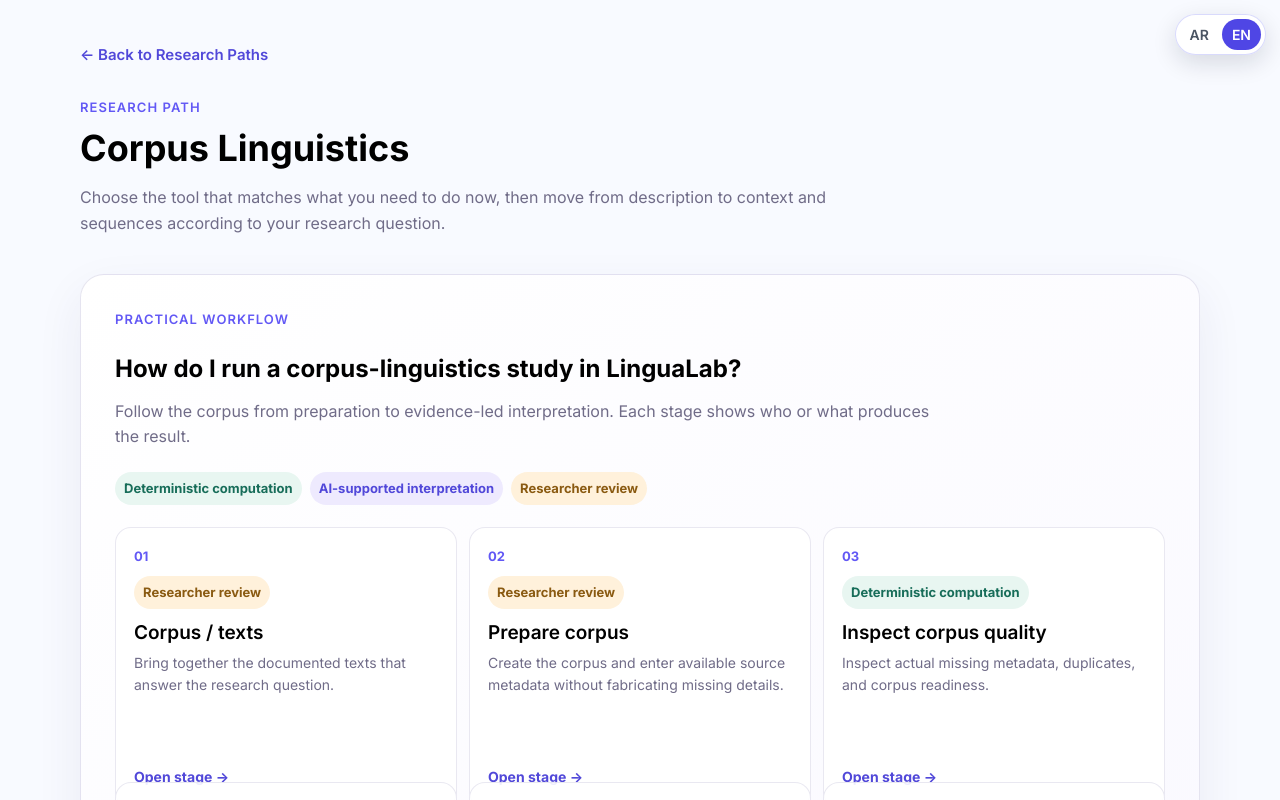
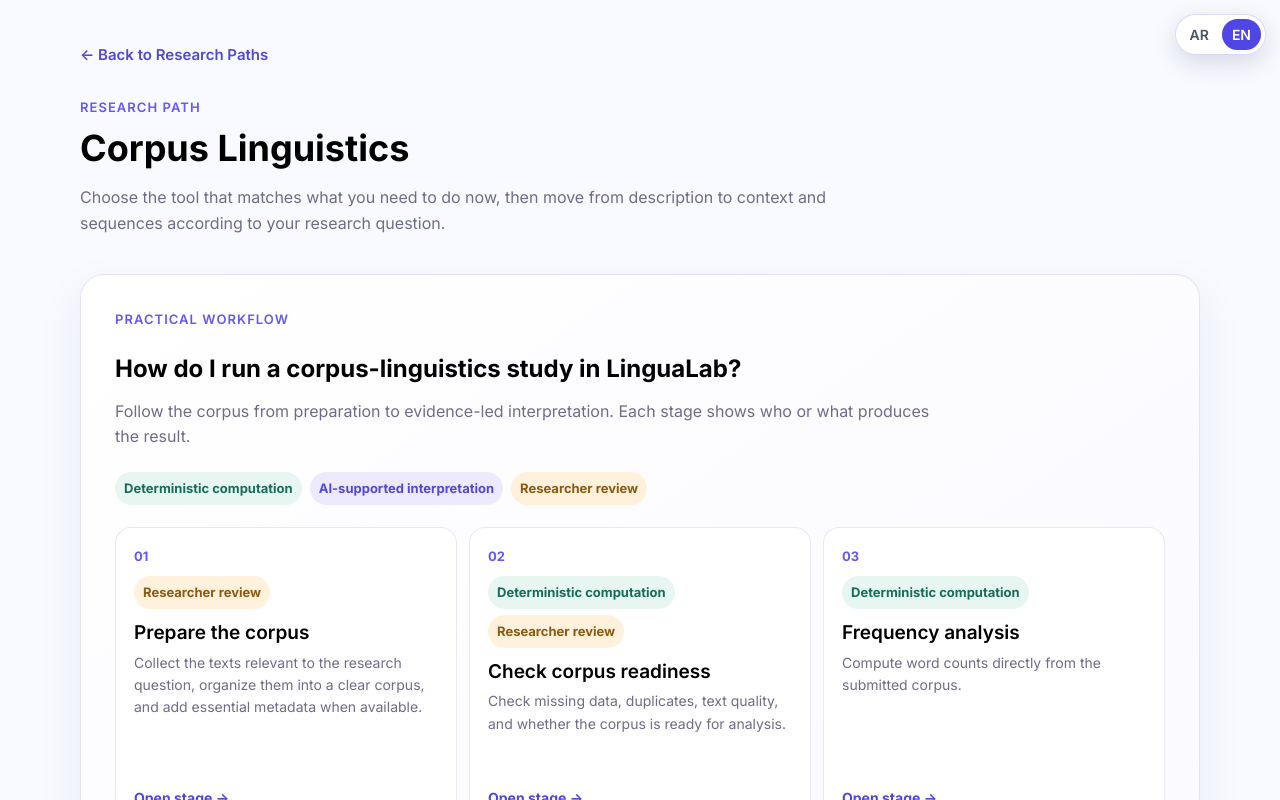
Before and after one commit to humanaixlab/lingualab, a Next.js app: page /research-paths/corpus-linguistics in a window 1280 px wide. Shown: the top 800 px of the page. Built offline with nearby package versions, Linux system fonts and the light colour scheme.

Commit message:
refactor: simplify corpus linguistics workflow stages

```diff
--- a/pages/research-paths/corpus-linguistics.js
+++ b/pages/research-paths/corpus-linguistics.js
@@ -33,9 +33,8 @@ const COMING = {
 };
 
 const WORKFLOW = [
-  { key: "input", href: "/tools/corpus-research", type: "review" },
   { key: "prepare", href: "/tools/corpus-research", type: "review" },
-  { key: "inspect", href: "/tools/corpus-research", type: "deterministic" },
+  { key: "inspect", href: "/tools/corpus-research", types: ["deterministic", "review"] },
   { key: "frequency", href: "/tools/frequency", type: "deterministic" },
   { key: "contexts", href: "/tools/concordance", type: "deterministic" },
   { key: "ngrams", href: "/tools/ngrams", type: "deterministic" },
@@ -54,9 +53,8 @@ const PRACTICAL = {
       review: "Researcher review",
     },
     stages: {
-      input: ["Corpus / texts", "Bring together the documented texts that answer the research question."],
-      prepare: ["Prepare corpus", "Create the corpus and enter available source metadata without fabricating missing details."],
-      inspect: ["Inspect corpus quality", "Inspect actual missing metadata, duplicates, and corpus readiness."],
+      prepare: ["Prepare the corpus", "Collect the texts relevant to the research question, organize them into a clear corpus, and add essential metadata when available."],
+      inspect: ["Check corpus readiness", "Check missing data, duplicates, text quality, and whether the corpus is ready for analysis."],
       frequency: ["Frequency analysis", "Compute word counts directly from the submitted corpus."],
       contexts: ["Concordance / Contexts", "Retrieve the actual contexts in which a selected word or phrase occurs."],
       ngrams: ["N-grams", "Compute recurring two- or three-word sequences from the submitted corpus."],
@@ -87,9 +85,8 @@ const PRACTICAL = {
       review: "مراجعة الباحث",
     },
     stages: {
-      input: ["النصوص / المدونة", "اجمع النصوص الموثقة التي تخدم سؤال البحث."],
-      prepare: ["تجهيز المدونة", "أنشئ المدونة وأدخل البيانات الوصفية المتاحة دون اختلاق معلومات ناقصة."],
-      inspect: ["فحص جودة المدونة", "افحص البيانات الوصفية الناقصة والنصوص المكررة وجاهزية المدونة فعليًا."],
+      prepare: ["إعداد المدونة", "اجمع النصوص التي تخدم سؤال البحث، ونظّمها في مدونة واضحة، وأضف البيانات الوصفية الأساسية عند توفرها."],
+      inspect: ["فحص جاهزية المدونة", "تحقق من البيانات الناقصة، والتكرار، وجودة النصوص، ومدى جاهزية المدونة للتحليل."],
       frequency: ["تحليل التكرار", "احسب تكرارات الكلمات مباشرة من المدونة المقدمة."],
       contexts: ["تحليل السياقات", "استرجع السياقات الفعلية التي تظهر فيها الكلمة أو العبارة المحددة."],
       ngrams: ["المتتاليات اللفظية", "احسب المتتاليات الثنائية أو الثلاثية المتكررة من المدونة المقدمة."],
@@ -123,6 +120,7 @@ export default function CorpusLinguisticsPath() {
     available: "الأدوات المتاحة الآن",
     coming: "قدرات قادمة",
     sequence: "أنشئ مدونة جديدة عند الحاجة، أو ابدأ بتحليل التكرار لرؤية الأنماط العامة، ثم استخدم السياقات والمتتاليات اللفظية وفق سؤالك البحثي.",
+    missingStage: "مرحلة من مسار المدونة",
     back: "العودة إلى المسارات البحثية",
   } : {
     eyebrow: "RESEARCH PATH",
@@ -131,6 +129,7 @@ export default function CorpusLinguisticsPath() {
     available: "Available now",
     coming: "Coming next",
     sequence: "Create a corpus when needed, or start with frequency to see broad patterns, then use contexts and N-grams according to your research question.",
+    missingStage: "Corpus workflow stage",
     back: "Back to Research Paths",
   };
   const practical = PRACTICAL[locale];
@@ -157,10 +156,11 @@ export default function CorpusLinguisticsPath() {
           </div>
           <ol className={styles.workflowSteps}>
             {WORKFLOW.map((stage, index) => {
-              const [title, description] = practical.stages[stage.key];
+              const [title, description] = practical.stages?.[stage.key] || [copy.missingStage, ""];
+              const executionTypes = (stage.types || [stage.type]).filter((type) => practical.types?.[type]);
               const content = <>
                 <span className={styles.stageNumber}>{String(index + 1).padStart(2, "0")}</span>
-                <span className={`${styles.executionType} ${styles[stage.type]}`}>{practical.types[stage.type]}</span>
+                {executionTypes.length > 0 && <span className={styles.typeBadges}>{executionTypes.map((type) => <span className={`${styles.executionType} ${styles[type] || ""}`} key={type}>{practical.types[type]}</span>)}</span>}
                 <h3>{title}</h3>
                 <p>{description}</p>
                 {stage.href && <span className={styles.stageAction}>{practical.open} <span aria-hidden="true">→</span></span>}
--- a/styles/CorpusPath.module.css
+++ b/styles/CorpusPath.module.css
@@ -74,6 +74,7 @@
 .deterministic { background: #e8f6f1; color: #176d59; }
 .ai { background: #eeeafe; color: #5148d9; }
 .review { background: #fff1db; color: #8a5a11; }
+.typeBadges { display: flex; flex-wrap: wrap; gap: 6px; }
 
 .workflowSteps {
   display: grid;
```
Also changed, not shown: lib/research-paths.js, 1 other file (tests, documents, lock files or other folders).
